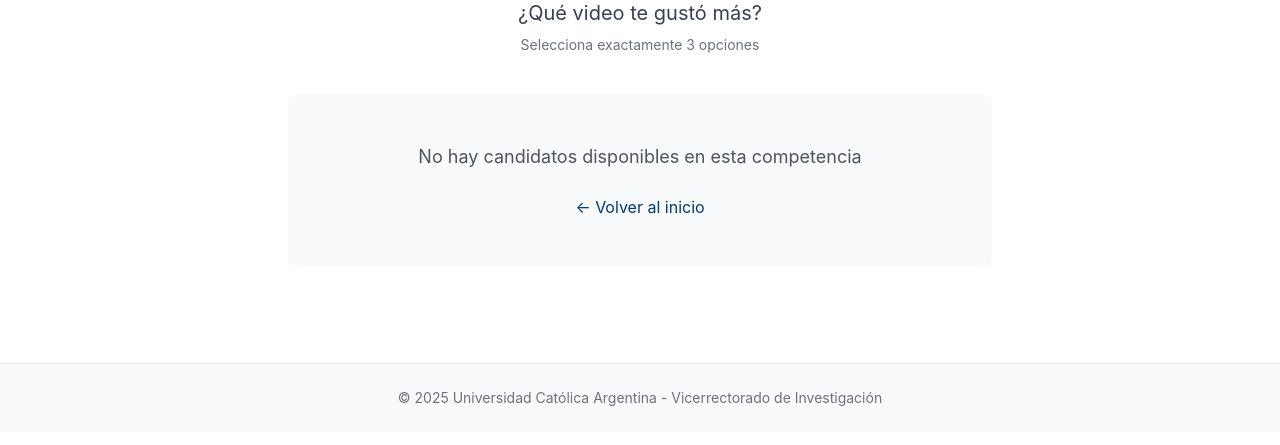
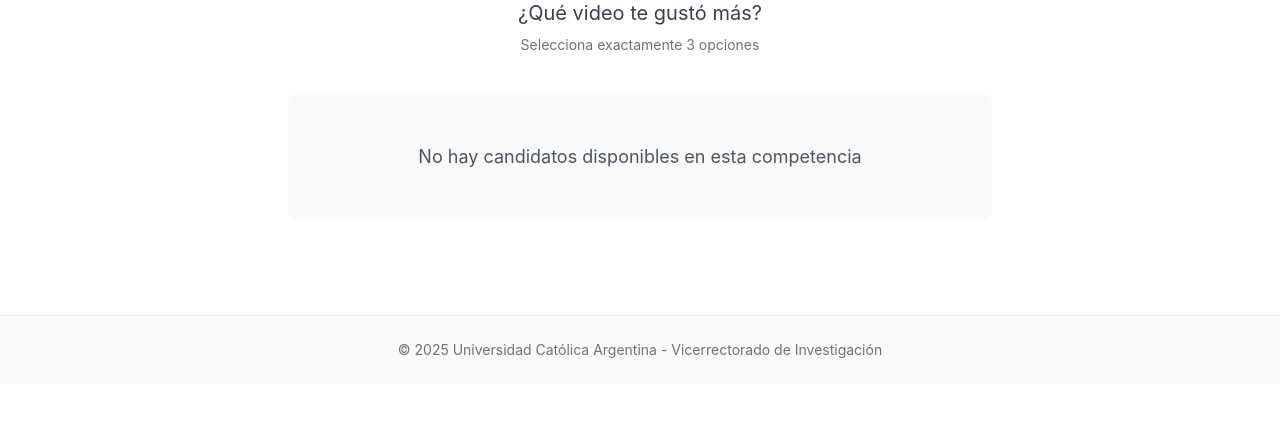
Before and after one commit to rescuderog/competencias_encuesta, a Flask app: page /vote/3mt-uca in a window 1280 px wide. Shown: the part 161-606 px from the top of the page. Run offline with Flask 3, Linux system fonts and the light colour scheme; some libraries are stand-ins or nearby versions.

Commit message:
quitados links a inicio

```diff
--- a/templates/base.html
+++ b/templates/base.html
@@ -29,7 +29,9 @@
         <div class="max-w-7xl mx-auto px-4 sm:px-6 lg:px-8">
             <div class="flex justify-between items-center h-16">
                 <div class="flex items-center">
+                    {% block logo %}
                     <img src="{{ url_for('static', filename='logo_vri.png') }}" alt="VRI Logo" class="h-12">
+                    {% endblock %}
                 </div>
                 {% block nav_right %}{% endblock %}
             </div>
--- a/templates/vote.html
+++ b/templates/vote.html
@@ -17,9 +17,6 @@
         </svg>
         <h2 class="text-2xl font-semibold text-uca-blue mb-2">¡Gracias por votar!</h2>
         <p class="text-gray-600">Ya has votado en esta competencia</p>
-        <a href="{{ url_for('index') }}" class="inline-block mt-6 text-uca-blue hover:underline">
-            ← Volver al inicio
-        </a>
     </div>
     {% else %}
     <div id="vote-form" x-data="{ selectedCandidates: [], submitting: false }">
@@ -114,9 +111,6 @@
         {% else %}
         <div class="text-center py-12 bg-gray-50 rounded-lg">
             <p class="text-gray-600 text-lg">No hay candidatos disponibles en esta competencia</p>
-            <a href="{{ url_for('index') }}" class="inline-block mt-6 text-uca-blue hover:underline">
-                ← Volver al inicio
-            </a>
         </div>
         {% endif %}
     </div>
```
Also changed, not shown: Instrucciones.md (+2 -2 lines).
